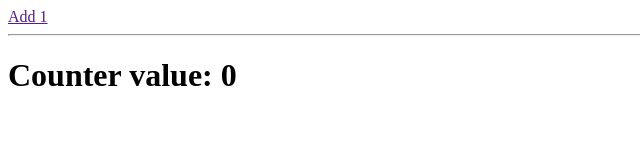
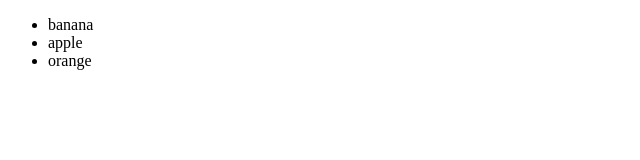
Before and after one commit to lucassmachado/angularjs, a website: page siteangular/hello-counter.html in a window 1280 px wide. Shown: the whole page, without its empty margins (0-640 px from the left). Drawn offline with nearby package versions, Linux system fonts and the light colour scheme.

Commit message:
create loop example

```diff
--- a/siteangular/hello-counter.html
+++ b/siteangular/hello-counter.html
@@ -3,11 +3,16 @@
   <head>
     <title>Hello Counter</title>
     <script src="https://ajax.googleapis.com/ajax/libs/angularjs/1.4.3/angular.min.js"></script>
-	<script src="counterController.js"></script>
+	<script type="text/javascript">
+	  var app = angular.module('app', []);
+	  app.controller('loopController', function($scope) {
+	    $scope.fruits = ['banana', 'apple', 'orange'];
+	  });
+	</script>
   </head>
-  <body ng-controller="counterController">
-    <a href="" ng-click="addOne()">Add 1</a>
-	<hr />
-	<h1>Counter value: {{counter}}</h1>
+  <body ng-controller="loopController">
+    <ul>
+	  <li ng-repeat="fruit in fruits">{{fruit}}</li>
+	</ul>
   </body>
 </html>
```
